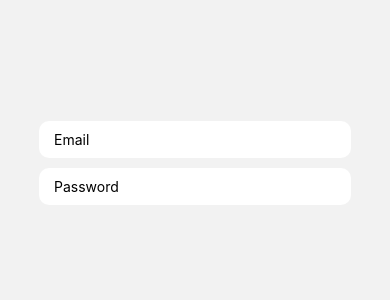
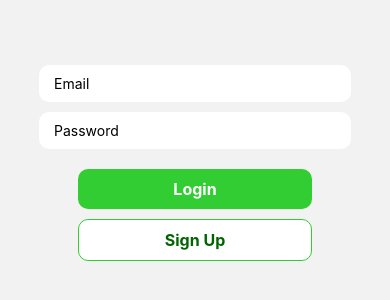
Before and after one commit to khiz125/expo-firebase-project, a React Native app in the folder tsFirebaseAuth/: screen /Login in a window 390 px wide. Shown: the part 264-564 px from the top of the page. Built offline with nearby package versions, Linux system fonts and the light colour scheme.

Commit message:
feat: arrange styles of Login.tsx

```diff
--- a/tsFirebaseAuth/App.tsx
+++ b/tsFirebaseAuth/App.tsx
@@ -11,7 +11,10 @@ export default function App(): JSX.Element {
   return (
     <NavigationContainer>
       <Stack.Navigator>
-        <Stack.Screen options={{ headerShown: false}} name="Login" component={Login} />
+        <Stack.Screen
+          options={{ headerShown: false}}
+          name="Login" component={Login}
+        />
         <Stack.Screen name="Home" component={Home} />
       </Stack.Navigator>
     </NavigationContainer>
--- a/tsFirebaseAuth/screens/Login.tsx
+++ b/tsFirebaseAuth/screens/Login.tsx
@@ -1,7 +1,11 @@
-import { KeyboardAvoidingView, StyleSheet, Text, TextInput, View } from 'react-native'
-import React from 'react'
+import { KeyboardAvoidingView, TouchableOpacity, StyleSheet, Text, TextInput, View } from 'react-native'
+import React, { useState } from 'react'
 
 const Login = (): JSX.Element => {
+
+  const [email, setEmail] = useState<string>('');
+  const [password, setPassword] = useState<string>('')
+
   return (
     <KeyboardAvoidingView
       style={styles.container}
@@ -10,17 +14,33 @@ const Login = (): JSX.Element => {
       <View style={styles.inputContainer}>
         <TextInput
           placeholder='Email'
-          // value={}
-          // onChangeText={text => }
+          value={email}
+          onChangeText={text => setEmail(text)}
           style={styles.input}
         />
         <TextInput
           placeholder='Password'
-          // value={}
-          // onChangeText={text => }
+          value={password}
+          onChangeText={text => setPassword(text)}
           style={styles.input}
           secureTextEntry
         />
+      </View>
+
+      <View style={styles.buttonContainer}>
+        <TouchableOpacity
+          onPress={() => {}}
+          style={styles.button}
+        >
+          <Text style={styles.buttonText}>Login</Text>
+        </TouchableOpacity>
+        <TouchableOpacity
+          onPress={() => {}}
+          style={[styles.button, styles.buttonOutline]}
+        >
+          <Text style={styles.buttonOutlineText}>Sign Up</Text>
+        </TouchableOpacity>
+
       </View>
     </KeyboardAvoidingView>
   )
@@ -43,5 +63,34 @@ const styles = StyleSheet.create({
     paddingVertical: 10,
     borderRadius: 10,
     marginTop: 10,
+  },
+  buttonContainer: {
+    width: '60%',
+    justifyContent: 'center',
+    alignItems: 'center',
+    marginTop: 20,
+  },
+  button: {
+    alignItems: 'center',
+    backgroundColor: '#32CD32',
+    width: '100%',
+    padding: 10,
+    borderRadius: 10,
+  },
+  buttonOutline: {
+    backgroundColor: 'white',
+    marginTop: 10,
+    borderColor: '#32CD32',
+    borderWidth: 1,
+  },
+  buttonText: {
+    color: 'white',
+    fontWeight: '700',
+    fontSize: 16,
+  },
+  buttonOutlineText: {
+    color: '#006400',
+    fontWeight: '700',
+    fontSize: 16,
   }
 })
```
